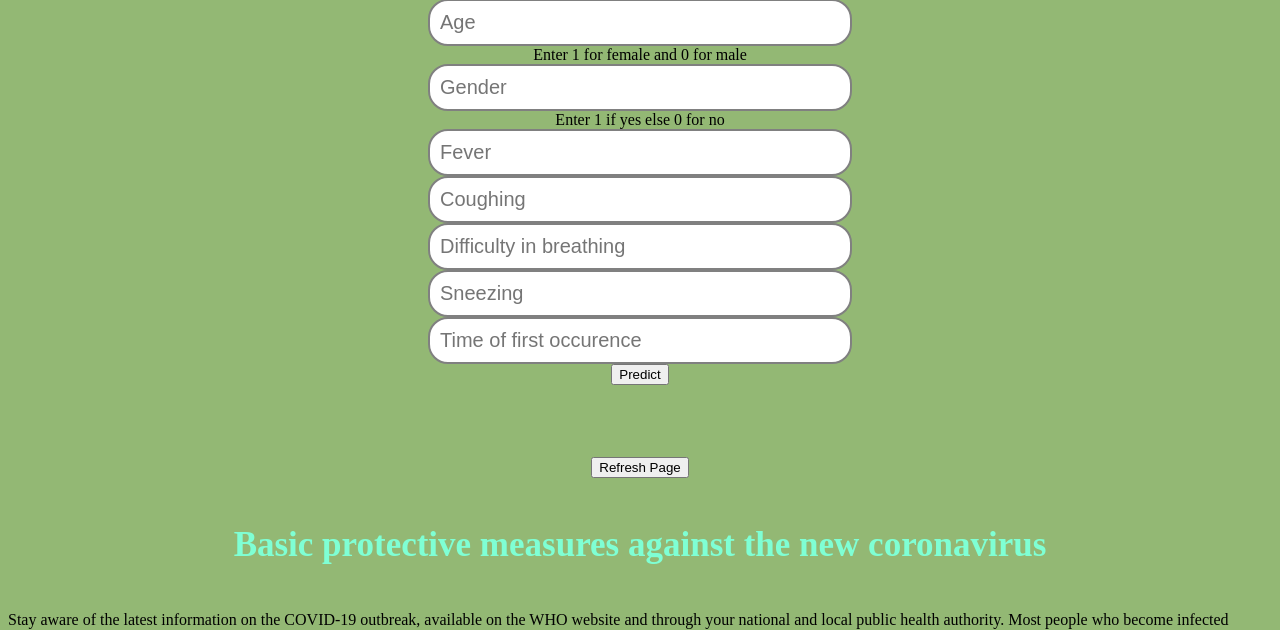
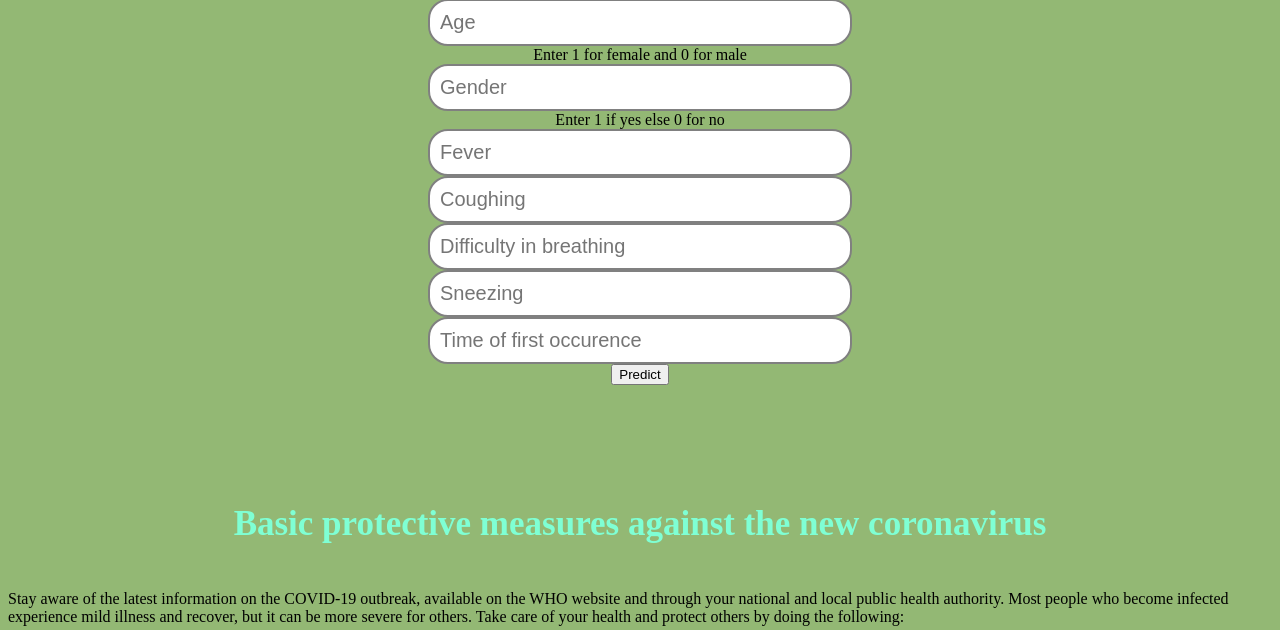
Before and after one commit to amitkmrydv/covid, a Flask app: page / in a window 1280 px wide. Shown: the part 56-686 px from the top of the page. Run offline with Flask 2, Linux system fonts and the light colour scheme; parts of the project's set-up code (start-up, migrations or seed data) failed here and were passed over.

Commit message:
Update index.html

```diff
--- a/templates/index.html
+++ b/templates/index.html
@@ -86,7 +86,6 @@ h4
    {{ prediction_text }}
    <br>
    <br>
-<input type="button" value="Refresh Page" onClick="location.href=location.href">
 
 
 </div>
```
